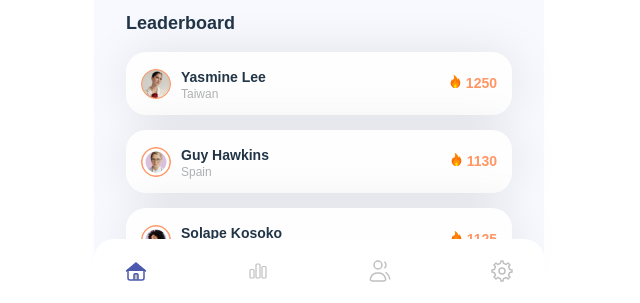
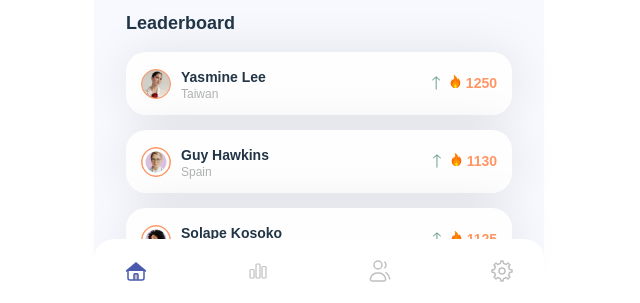
Before and after one commit to bogadeji/engLearn, a React (Vite) app: page / in a window 1280 px wide. Shown: the part 490-793 px from the top of the page, without its empty margins (321-961 px from the left). Built offline with nearby package versions, Linux system fonts and the light colour scheme.

Commit message:
Add upward arrow

```diff
--- a/src/components/LeaderBoard/LeaderBoard.jsx
+++ b/src/components/LeaderBoard/LeaderBoard.jsx
@@ -42,7 +42,8 @@ function Leaderboard() {
                     <p className={styles.country}>{user.country}</p>
                   </div>
                 </div>
-                <div>
+                <div className={styles["points"]}>
+                  <p className={styles["points-growth"]}>&#x1F851;</p>
                   <LearningPoints points={user.points} textcolor="orange" />
                 </div>
               </div>
--- a/src/components/LeaderBoard/leaderboard.module.css
+++ b/src/components/LeaderBoard/leaderboard.module.css
@@ -56,3 +56,15 @@
   color: #aeb1b2;
   line-height: 1;
 }
+
+.points {
+  display: flex;
+  gap: 8px;
+  justify-content: center;
+  align-items: center;
+}
+.points-growth {
+  text-align: center;
+  color: rgb(115, 166, 143);
+  font-size: 18px;
+}
```
